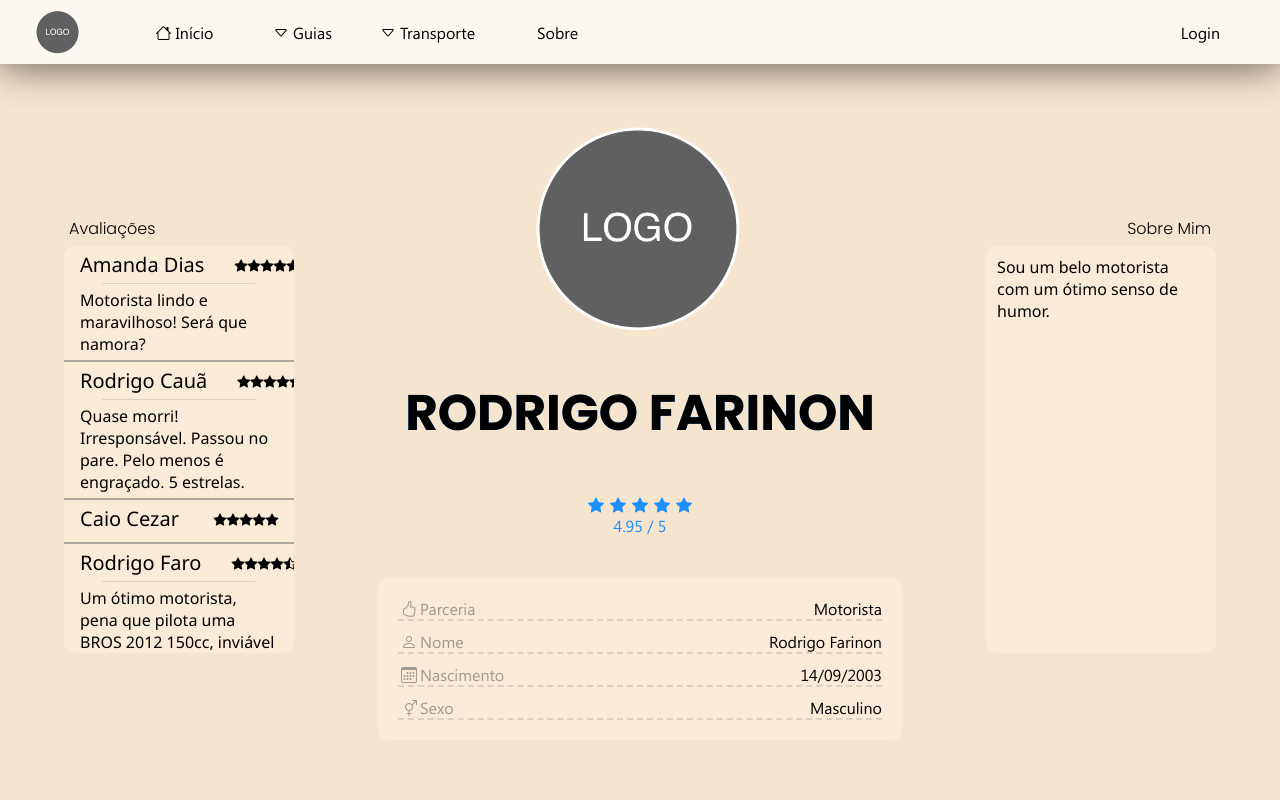
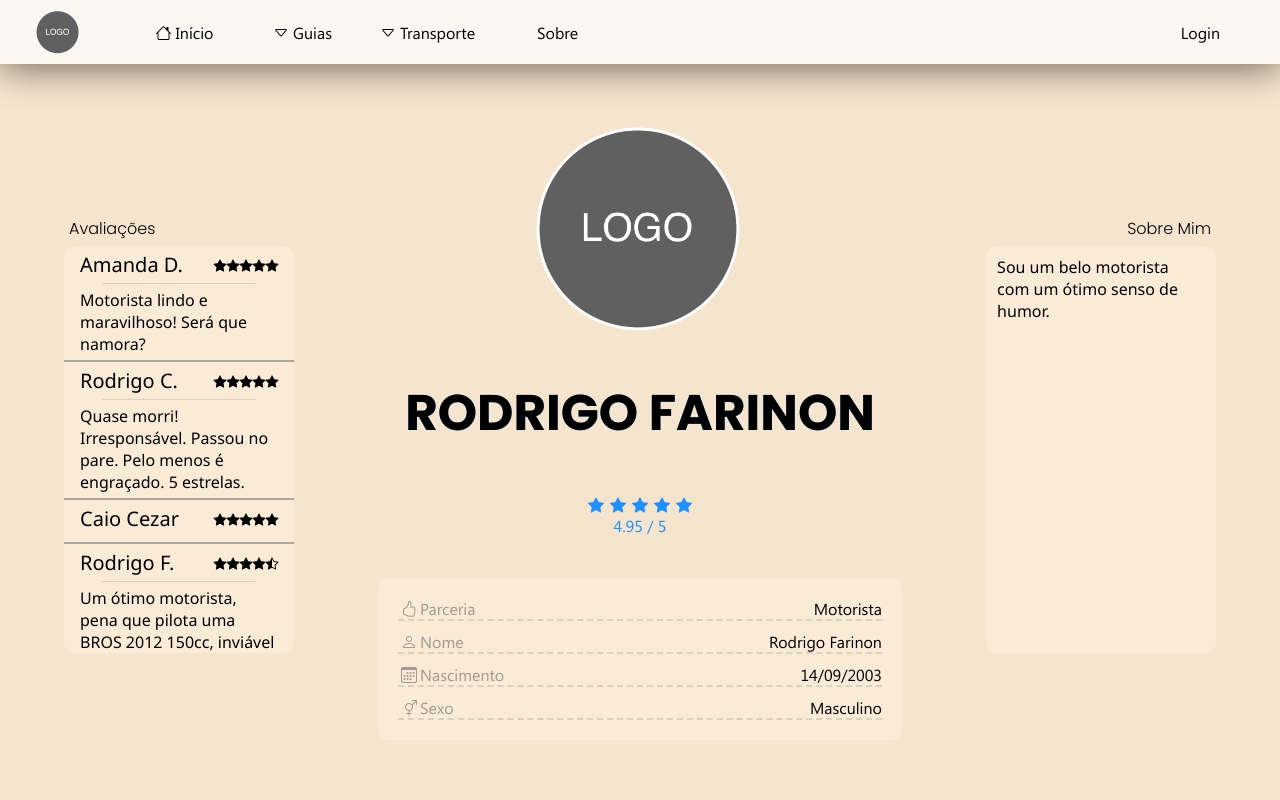
Before and after one commit to Rodriggrr/Projeto-Final-WEB, a plain HTML site: page profile/profile.html in a window 1280 px wide. Drawn offline with nearby package versions, Linux system fonts and the light colour scheme.

Commit message:
concatenação de nomes quando muito grandes para o container

```diff
--- a/profile/profile.html
+++ b/profile/profile.html
@@ -8,7 +8,15 @@
     <link rel="stylesheet" href="../src/css/basic-page.css">
     <link rel="stylesheet" href="style.css">
     <link rel="stylesheet" href="https://cdn.jsdelivr.net/npm/bootstrap-icons@1.11.3/font/bootstrap-icons.min.css">
-    <style> body { visibility: hidden; } body.loaded { visibility: visible; } </style>
+    <style>
+        body {
+            visibility: hidden;
+        }
+
+        body.loaded {
+            visibility: visible;
+        }
+    </style>
     <title>Perfil</title>
 </head>
 
@@ -86,7 +94,8 @@
 
                     <div class="border"></div>
 
-                    <div class="content">Me atropelou e me livrou de uns meses de trabalho. 5 estrelas! Porém sinto falta da minha perna esquerda.</div>
+                    <div class="content">Me atropelou e me livrou de uns meses de trabalho. 5 estrelas! Porém sinto
+                        falta da minha perna esquerda.</div>
                 </article>
             </div>
         </aside>
@@ -134,12 +143,28 @@
         </aside>
     </main>
     <script>
+        const initialNames = [...document.querySelectorAll('aside.left .nome')].map(nome => nome.textContent);
         function limit_name_size() {
+            function refactor_name(name) {
+                let str = name.textContent;
+                let vet = str.split(' ');
+                return (vet.length > 1) ? `${vet[0]} ${vet[1][0]}.` : `${vet[0].substring(0, 11)}...`;
+            }
+
             let nomes = document.querySelectorAll('aside.left .nome');
             let container = document.querySelectorAll('aside.left .avaliacao-usuario .nome-nota');
-            for(let nome in nomes) {
-                let nome_width = nome.getBoundingClientRect().width;
-                console.log(`${i} - ${nomes[i].textContent}: ${nome_width}`);
+            for (let i = 0; i < nomes.length; i++) {
+                let nome_width = nomes[i].getBoundingClientRect().width;
+                let container_width = container[i].getBoundingClientRect().width;
+                if (container_width / nome_width < 1.7) {
+                    console.log(`from ${nomes[i].textContent}`);
+                    nomes[i].textContent = refactor_name(nomes[i]);
+                    console.log(`to ${nomes[i].textContent}`);
+                }
+                else {
+                    nomes[i].textContent = initialNames[i];
+
+                }
             }
         }
 
@@ -174,12 +199,34 @@
 
             }
         }
+
+
         calc_nota();
         remove_name_border();
+        limit_name_size();
+
+        let lastWidth = window.innerWidth;
+        let lastHeight = window.innerHeight;
 
         window.addEventListener('resize', () => {
-            limit_name_size();
-        })
+            const currentWidth = window.innerWidth;
+            const currentHeight = window.innerHeight;
+
+            // Detecta mudança no tamanho da janela
+            if (currentWidth !== lastWidth || currentHeight !== lastHeight) {
+                console.log('Janela redimensionada!');
+                limit_name_size();
+                lastWidth = currentWidth;
+                lastHeight = currentHeight;
+            }
+
+            // Detecta mudança de zoom
+            const zoomLevel = currentWidth / lastWidth;
+            if (zoomLevel !== 1) {
+                console.log('Zoom detectado!');
+                limit_name_size();
+            }
+        });
     </script>
     <script src="../src/js/review.js"></script>
 </body>
--- a/profile/style.css
+++ b/profile/style.css
@@ -19,7 +19,7 @@ main {
     overflow-x: hidden;
 }
 
-i  {
+i {
     padding: 3px;
 }
 
@@ -49,6 +49,7 @@ aside {
 }
 
 aside .container {
+    min-width: 230px;
     width: 100%;
     height: 100%;
     background-color: antiquewhite;
@@ -122,7 +123,7 @@ aside.right .container {
     align-items: center;
 }
 
-aside.right .container > .textplace {
+aside.right .container>.textplace {
     width: 90%;
     height: 95%;
 }
@@ -176,25 +177,26 @@ aside.right .container > .textplace {
     gap: 10px;
 }
 
-.profile .top > div {
+.profile .top>div {
     display: flex;
     justify-content: space-between;
     align-items: center;
     width: 100%;
 }
+
 .profile .top .bi-pen {
     display: none;
 }
 
-.profile .top > div{
+.profile .top>div {
     border-bottom: 2px dashed rgba(100, 100, 100, 0.2);
 }
 
-.profile .top > div:hover {
+.profile .top>div:hover {
     cursor: pointer;
 }
 
-.profile .top > div:hover i {
+.profile .top>div:hover i {
     display: inline;
 }
 
```
Lines whose indentation alone changed are shown as unchanged.
